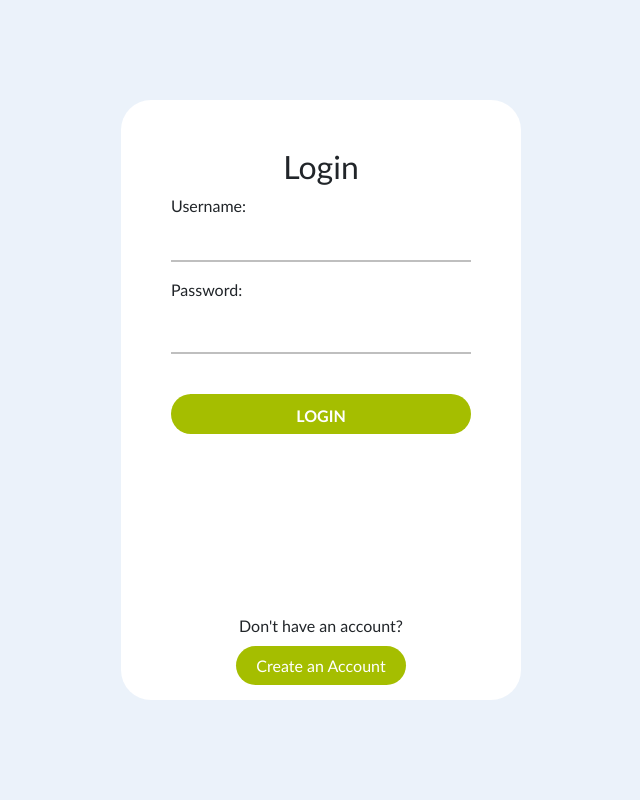
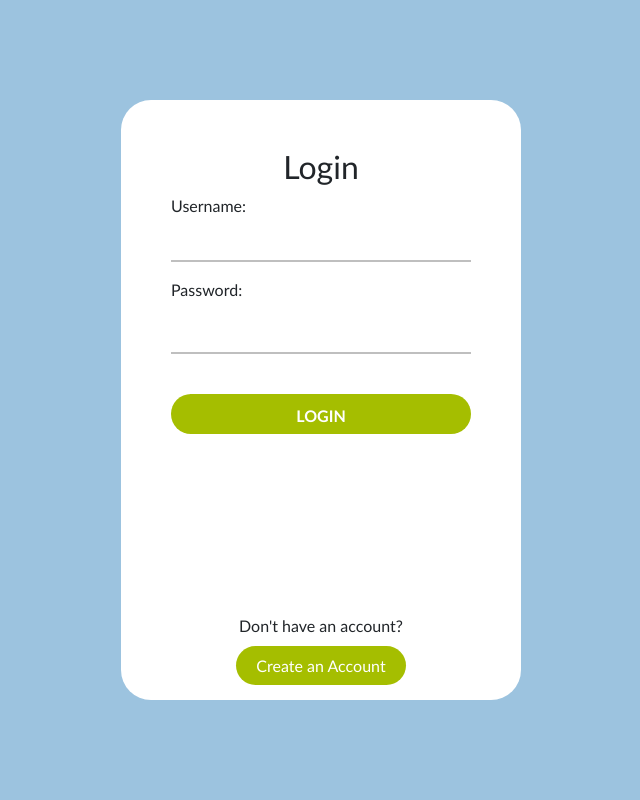
Before and after one commit to corduroyj/375-Crowdtutor-HTML, a PHP site: page /login.html in a window 1280 px wide. Shown: the whole page, without its empty margins (319-959 px from the left). Run offline with PHP 8.4, Linux system fonts and the light colour scheme.

Commit message:
fixed backing colors

```diff
--- a/styles/create-account.css
+++ b/styles/create-account.css
@@ -4,7 +4,7 @@ html, body {
 }
 
 .main {
-    background-color: #ebf2fa;
+    background-color: #9cc3df;
     width: 100vw;
     height: 100vh;
     display: flex;
--- a/styles/index.css
+++ b/styles/index.css
@@ -35,7 +35,7 @@
     width: 75vw;
     height: 70vh;
     position: absolute;
-    background-color: var(--primary-beige);
+    background-color: #FFFFFF;
     border-radius: 30px;
 }
 .prof-col{
--- a/styles/login.css
+++ b/styles/login.css
@@ -12,7 +12,7 @@
     display: grid;
     flex-direction: row;
     column-gap: 24px;
-    background-color: #ebf2fa;
+    background-color: #9cc3df;
     grid-auto-flow: column;
     min-height: 100%;
     width: 100vw;
```
